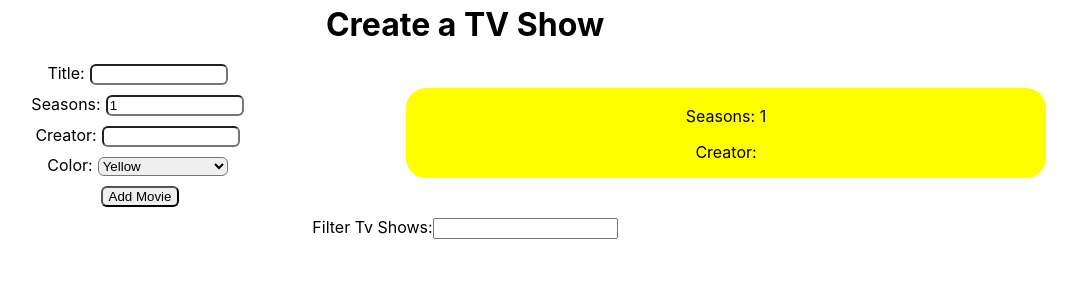
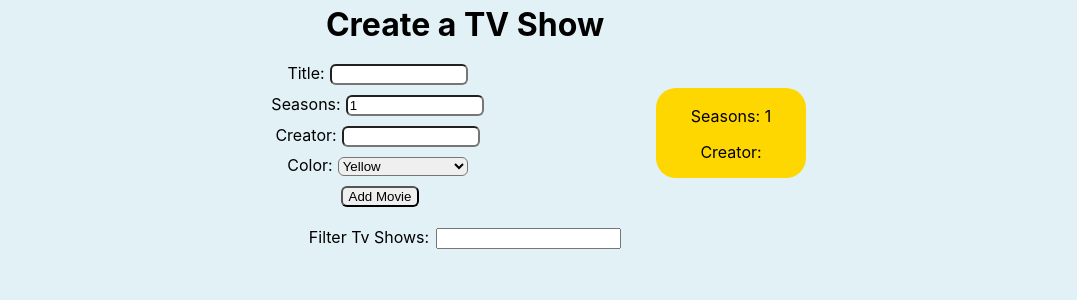
Before and after one commit to ari-harlem-caballero/React-Scratch-tvshow-list, a React (Create React App) app: page / in a window 1280 px wide. Shown: the top 300 px of the page, without its empty margins (175-1252 px from the left). Built offline with nearby package versions, Linux system fonts and the light colour scheme.

Commit message:
added css

```diff
--- a/src/App.css
+++ b/src/App.css
@@ -4,6 +4,10 @@ body, html, #root, .App {
 
 .App {
   text-align: center;
+}
+
+body {
+  background-color: rgba(95, 179, 204, 0.178);
 }
 
 h1 {
@@ -40,7 +44,27 @@ button {
 }
 
 .tv-show {
-  width: 50%;
+  width: 150px;
   border-radius: 20px;
-  margin-right: 10px;
+  margin: 10px;
 }
+
+.bottom {
+  margin: 10px;
+  display: flex;
+  flex-direction: column;
+  justify-content: center;
+  align-items: center;
+}
+
+.filter-tv-shows input {
+  margin-left: 7px;
+}
+
+.tv-show-list {
+  display: flex;
+  flex-wrap: wrap;
+  justify-content: space-between;
+  align-items: center;
+  margin-top: 10px;
+}
--- a/src/App.js
+++ b/src/App.js
@@ -11,12 +11,13 @@ function App() {
   const [showFormTitle, setShowFormTitle] = useState('');
   const [showFormSeasons, setShowFormSeasons] = useState(1);
   const [showFormCreator, setShowFormCreator] = useState('');
-  const [showFormColor, setShowFormColor] = useState('yellow');
+  const [showFormColor, setShowFormColor] = useState('gold');
   const [query, setQuery] = useState('');
 
   // functions: filter, delete, submit(new)
   function handleFilterShows() {
-    const filterShows = allShows.filter((tvshow) => tvshow.title.includes(query));
+    const filterShows = allShows.filter((tvshow) =>
+      tvshow.title.includes(query));
 
     setFilteredShows(filterShows);
   }
@@ -24,7 +25,8 @@ function App() {
   useEffect(handleFilterShows, [query, allShows]);
 
   function handleDeleteShow(id) {
-    const index = allShows.findIndex(tvshow => tvshow.id === id);
+    const index = allShows.findIndex(tvshow =>
+      tvshow.id === id);
 
     allShows.splice(index, 1);
 
@@ -47,7 +49,7 @@ function App() {
     setShowFormTitle('');
     setShowFormSeasons('1');
     setShowFormCreator('');
-    setShowFormColor('yellow');
+    setShowFormColor('gold');
   }
 
   return (
--- a/src/TVShows/TVShowForm.js
+++ b/src/TVShows/TVShowForm.js
@@ -41,11 +41,11 @@ export default function TVShowForm(props) {
             onChange={(e) =>
               props.setShowFormColor(e.target.value)}
           >
-            <option value="yellow">Yellow</option>
-            <option value="red">Red</option>
+            <option value="gold">Yellow</option>
+            <option value="tomato">Red</option>
             <option value="lightblue">Blue</option>
-            <option value="lightseagreen">Green</option>
-            <option value="yellowgreen">Bright</option>
+            <option value="lightseagreen">Seafoam</option>
+            <option value="yellowgreen">Green</option>
           </select>
         </label>
         <button>Add Movie</button>
```
